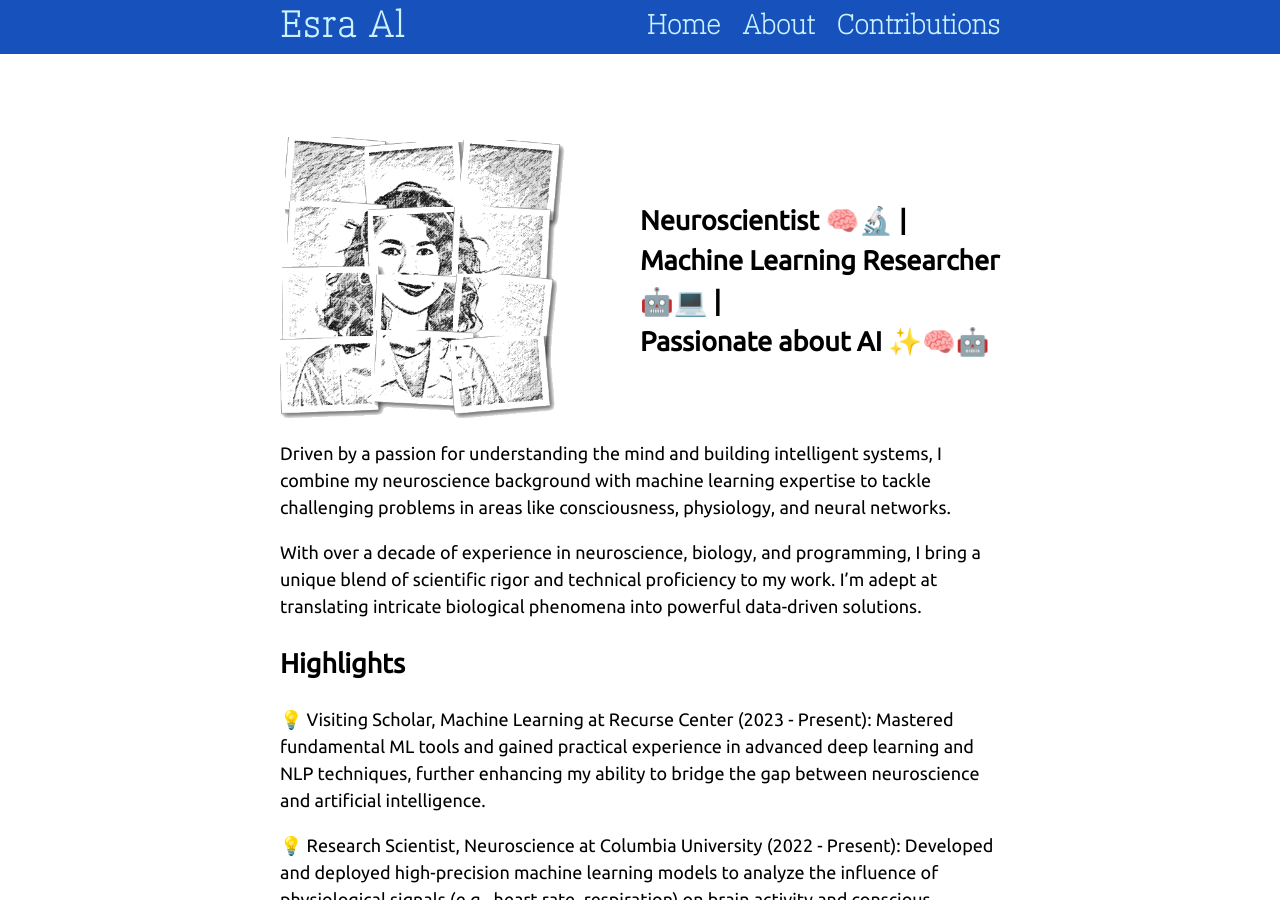
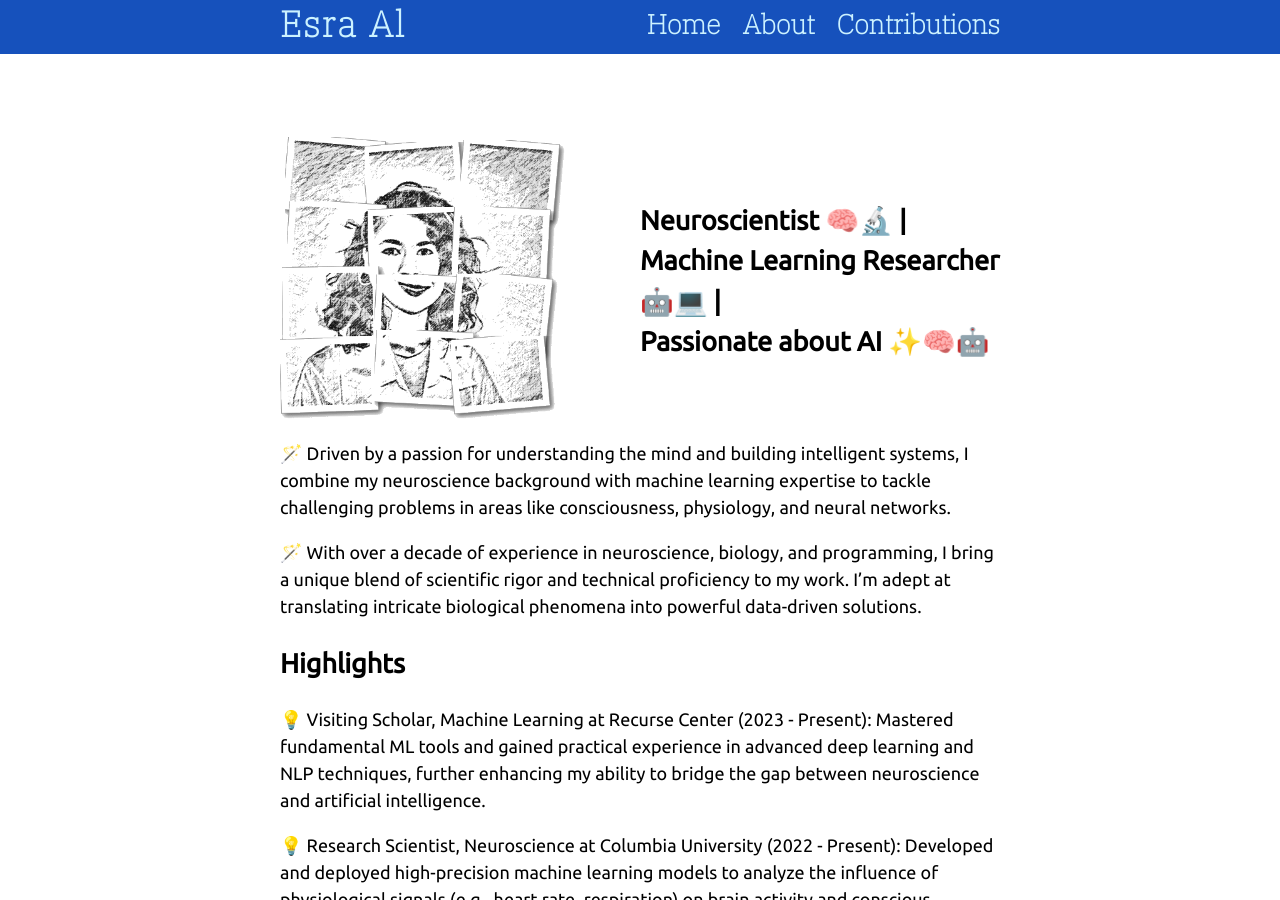
Before and after one commit to Esra-Al/esra-al.github.io, a Jekyll site: the page built from about.md, in a window 1280 px wide and 900 px high. Built offline with Jekyll 4.4.1, drawn with Linux system fonts in a browser that asks for light colours.

```diff
--- a/about.md
+++ b/about.md
@@ -15,9 +15,9 @@ title: about
   </div>
 </div>
 
-Driven by a passion for understanding the mind and building intelligent systems, I combine my neuroscience background with machine learning expertise to tackle challenging problems in areas like  consciousness, physiology, and neural networks.
+🪄 Driven by a passion for understanding the mind and building intelligent systems, I combine my neuroscience background with machine learning expertise to tackle challenging problems in areas like  consciousness, physiology, and neural networks.
 
-With over a decade of experience in neuroscience, biology, and programming, I bring a unique blend of scientific rigor and technical proficiency to my work. I'm adept at translating intricate biological phenomena into powerful data-driven solutions.
+🪄 With over a decade of experience in neuroscience, biology, and programming, I bring a unique blend of scientific rigor and technical proficiency to my work. I'm adept at translating intricate biological phenomena into powerful data-driven solutions.
 
 ## Highlights
 💡 Visiting Scholar, Machine Learning at Recurse Center (2023 - Present): Mastered fundamental ML tools and gained practical experience in advanced deep learning and NLP techniques, further enhancing my ability to bridge the gap between neuroscience and artificial intelligence.
```
